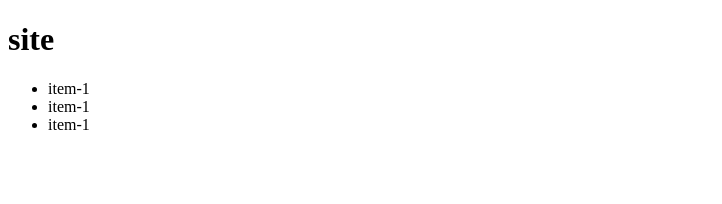
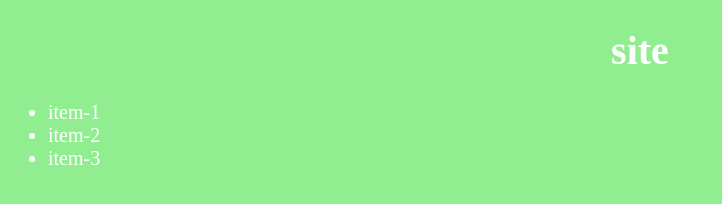
Before and after one commit to lolaMogila/hw-02, a plain HTML site: page index.html in a window 1280 px wide. Shown: the whole page, without its empty margins (0-722 px from the left). Drawn offline with Linux system fonts and the light colour scheme.

Commit message:
modify index.html + add styles

```diff
--- /dev/null
+++ b/css/styles.css
@@ -0,0 +1,9 @@
+body{
+    background-color:  lightgreen;
+    color: white;
+    font-family: sana-serif;
+    font-size: 20px;
+}
+h1{
+    text-align: center;
+}
--- a/index.html
+++ b/index.html
@@ -3,14 +3,16 @@
 <head>
     <meta charset="UTF-8">
     <meta name="viewport" content="width=device-width, initial-scale=1.0">
+    <link rel="stylesheet" type="text/css" href="./css/styles.css">
     <title>Document</title>
 </head>
 <body>
     <h1>site <title></title></h1>
     <ul>
-    <li>item-1</li>
-    <li>item-1</li>
-    <li>item-1</li>
+        <li>item-1</li>
+        <li>item-2</li>
+        <li>item-3</li>
    </ul>
+
 </body>
 </html>
```
